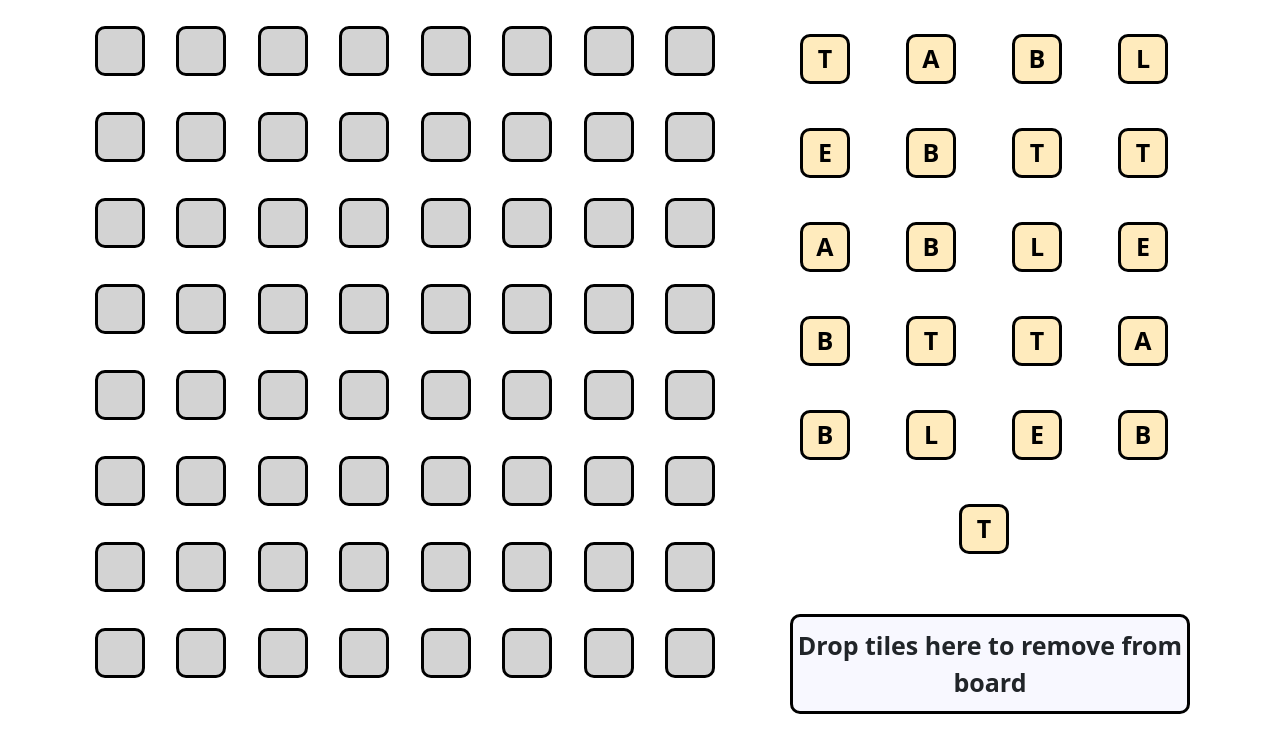
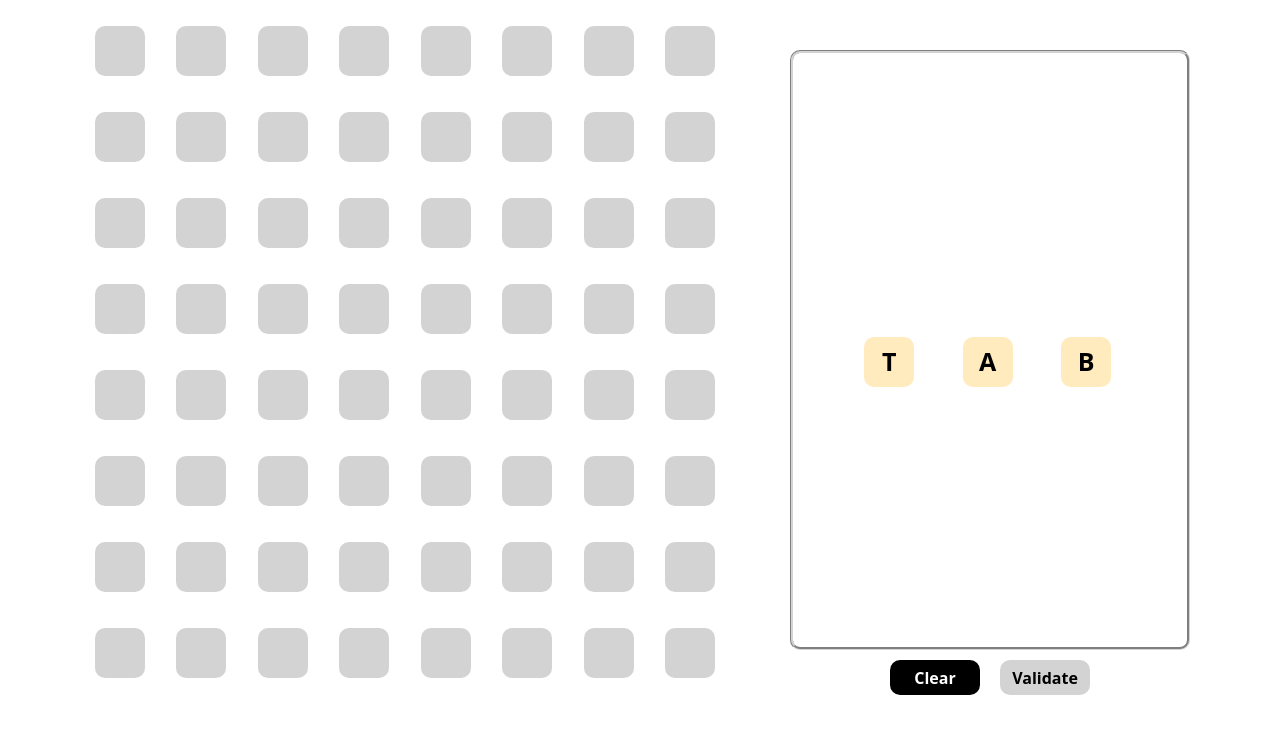
Before and after one commit to mviol42/ananagrams, a React (Create React App) app: page / in a window 1280 px wide. Shown: the top 752 px of the page. Built offline with nearby package versions, Linux system fonts and the light colour scheme.

Commit message:
building out validation

```diff
--- a/package.json
+++ b/package.json
@@ -13,12 +13,13 @@
     "@types/react-dom": "^18.2.7",
     "bootstrap": "^5.3.1",
     "classnames": "^2.3.2",
+    "dictionary-en": "^3.2.0",
+    "nspell": "^2.1.5",
     "react": "^18.2.0",
     "react-beautiful-dnd": "^13.1.1",
     "react-bootstrap": "^2.8.0",
     "react-dom": "^18.2.0",
     "react-scripts": "5.0.1",
-    "spellchecker": "^3.7.1",
     "typescript": "^4.9.5",
     "web-vitals": "^2.1.4"
   },
--- a/src/App.css
+++ b/src/App.css
@@ -40,6 +40,61 @@
   color: whitesmoke;
 }
 
+
+.button {
+  width: 90px;
+  height: 35px;
+  border-color: transparent;
+  margin: 10px;
+  border-radius: 10px; /* Add rounded corners */
+  font-weight: bold;
+  text-align: center;
+  color: white;
+  background-color: black;
+}
+
+.button:hover {
+  color: white;
+  background-color: darkslategrey;
+}
+
+.button:disabled {
+  color: black;
+  background-color: lightgrey;
+  cursor: not-allowed;
+}
+
+.button:disabled:hover {
+  color: black;
+  background-color: lightgrey;
+  border: transparent;
+  cursor: not-allowed;
+}
+
+
+.validate-button {
+  width: 90px;
+  height: 35px;
+  border-color: transparent;
+  margin: 10px;
+  border-radius: 10px; /* Add rounded corners */
+  font-weight: bold;
+  text-align: center;
+  color: white;
+  background-color: darkgreen;
+}
+
+.validate-button:hover {
+  color: white;
+  background-color: seagreen;
+}
+
+.validate-button:disabled {
+  color: black;
+  background-color: lightgrey;
+  cursor: not-allowed;
+}
+
 .App-link {
   color: #61dafb;
 }
--- a/src/App.tsx
+++ b/src/App.tsx
@@ -1,10 +1,12 @@
 import React, { useState } from 'react';
-import logo from './logo.svg';
 import './App.css';
 import Board from './Board';
 import TileBank from './TileBank';
 import { DndContext } from '@dnd-kit/core';
 import cn from 'classnames';
+
+var dictionary = require('dictionary-en');
+var nspell = require('nspell');
 
 interface AppProps {}
 
@@ -12,9 +14,11 @@ export const boardSize = 8;
 
 function App(props: AppProps) {
     var defaultValueInBoard = ''; // by default
+
     var defaultBoard = [...Array(boardSize)].map(e => Array(boardSize).fill(defaultValueInBoard));
+    var dailyLetters = ['T', 'A', 'B']
     const [boardLetters, setBoardLetters] = useState<string[][]>(defaultBoard);
-    const [tileBankLetters, setTileBankLetters] = useState<string[]>(['T', 'A', 'B', 'L', 'E', 'B', 'T', 'T', 'A', 'B', 'L', 'E', 'B', 'T', 'T', 'A', 'B', 'L', 'E', 'B', 'T']);
+    const [tileBankLetters, setTileBankLetters] = useState<string[]>(dailyLetters);
 
     const updateBoard = (e: { active: any; over: any }) => {
         if (e.active.data.current.row === e.over.data.current.row && e.active.data.current.col === e.over.data.current.col) { return; }
@@ -33,10 +37,8 @@ function App(props: AppProps) {
         }
 
         else {
-            tempBoardLetters[e.active.data.current.row][e.active.data.current.col] = "";
+            tempBoardLetters[e.active.data.current.row][e.active.data.current.col] = tempLetter;
         }
-
-        if (tempLetter) { tileBankLetters.push(tempLetter); }
 
         tempBoardLetters[e.over.data.current.row][e.over.data.current.col] = letter;
 
@@ -61,6 +63,28 @@ function App(props: AppProps) {
         else { updateBoard(e); }
     };
 
+    const clear = () => {
+        setBoardLetters(defaultBoard);
+        setTileBankLetters(dailyLetters);
+    }
+
+    const validate = () => {
+        for (let i = 0; i < boardSize; i++) {
+            var currentRow: string = '';
+            for (let j = 0; j < boardSize; j++) {
+                if (boardLetters[i][j]) {
+                    currentRow += boardLetters[i][j];
+                } else {
+                    currentRow += ' ';
+                }
+            }
+            var words = currentRow.split(' ');
+            words.forEach(function (word) {
+
+            })
+        }
+    }
+
     return (
         <div className="App">
             <DndContext onDragEnd={handleDragEnd}>
@@ -70,6 +94,11 @@ function App(props: AppProps) {
                     </div>
                     <div className={cn("col-4", "tile-bank")}>
                         <TileBank bank={tileBankLetters}/>
+                        <div>
+                            <button className='button' onClick={clear}> Clear </button>
+                            <button disabled={tileBankLetters.length !== 0} className='validate-button' onClick={validate}> Validate </button>
+                        </div>
+
                     </div>
                 </div>
             </DndContext>
--- a/src/Board.tsx
+++ b/src/Board.tsx
@@ -3,7 +3,7 @@ import 'bootstrap/dist/css/bootstrap.min.css'
 import './Board.css'
 import BoardTile from './BoardTile';
 import { useDroppable } from '@dnd-kit/core';
-import App, { boardSize }from './App';
+import { boardSize }from './App';
 import LetterTile from './LetterTile';
 import cn from 'classnames';
 
@@ -68,7 +68,7 @@ function Droppable(props: { id: any,
                     letter: string | undefined,
                     row: number,
                     col: number}) {
-    const {isOver, setNodeRef} = useDroppable({
+    const {setNodeRef} = useDroppable({
         id: props.id,
         data: {
             type: 'board',
--- a/src/BoardTile.tsx
+++ b/src/BoardTile.tsx
@@ -1,7 +1,6 @@
 import React, {Component} from 'react';
 import './Tile.css'
 import 'bootstrap/dist/css/bootstrap.min.css'
-import cn from 'classnames';
 
 interface BoardTileProps {}
 
--- a/src/LetterTile.tsx
+++ b/src/LetterTile.tsx
@@ -42,7 +42,7 @@ function Draggable(props: { id: any;
                             inBank: boolean,
                             row?: number,
                             col?: number}) {
-    const {attributes, listeners, setNodeRef, transform, isDragging} = useDraggable({
+    const {attributes, listeners, setNodeRef, transform} = useDraggable({
         id: props.id,
         data: {
             inBank: props.inBank,
--- a/src/Tile.css
+++ b/src/Tile.css
@@ -7,8 +7,8 @@
     font-size: 25px;
     font-weight: bold;
     border-radius: 10px; /* Add rounded corners */
-    border-color: black;
-    border-style: solid;
+    border-color: transparent;
+    border-style: none;
     margin: 10px;
 }
 
--- a/src/TileBank.css
+++ b/src/TileBank.css
@@ -21,14 +21,14 @@
 
 .drop-box{
     width: 400px; /* Adjust the width and height to make your square as desired */
-    height: 100px;
+    height: 600px;
     display: flex;
     justify-content: center;
     align-items: center;
     border-radius: 10px; /* Add rounded corners */
-    border-color: black;
-    border-style: solid;
-    background-color: ghostwhite;
+    border-color: lightgrey;
+    border-style: groove;
+    background-color: white;
     font-size: 25px;
     font-weight: bold;
     margin-top: 50px;
--- a/src/TileBank.tsx
+++ b/src/TileBank.tsx
@@ -29,10 +29,10 @@ class TileBank extends Component<TileBankProps, TileBankState> {
         return (
             <div>
                 <div className="container">
-                    <div className="row justify-content-center align-items-center ">
-                        {tiles}
-                    </div>
-                    <TileBankDroppable id='drop-box' children={<div className='drop-box'> Drop tiles here to remove from board </div>}></TileBankDroppable>
+                    <TileBankDroppable id='drop-box' children={
+                        <div className='drop-box row justify-content-center align-items-center'>
+                            {tiles}
+                        </div>}></TileBankDroppable>
                 </div>
             </div>
         );
@@ -42,7 +42,7 @@ class TileBank extends Component<TileBankProps, TileBankState> {
 export default TileBank;
 
 function TileBankDroppable(props: { id: any, children: string | number | boolean | React.ReactElement<any, string | React.JSXElementConstructor<any>> | Iterable<React.ReactNode> | React.ReactPortal | null | undefined}) {
-    const {isOver, setNodeRef} = useDroppable({
+    const {setNodeRef} = useDroppable({
         id: props.id,
     });
 
```
Also changed, not shown: 1 other file (tests, documents, lock files or other folders).
